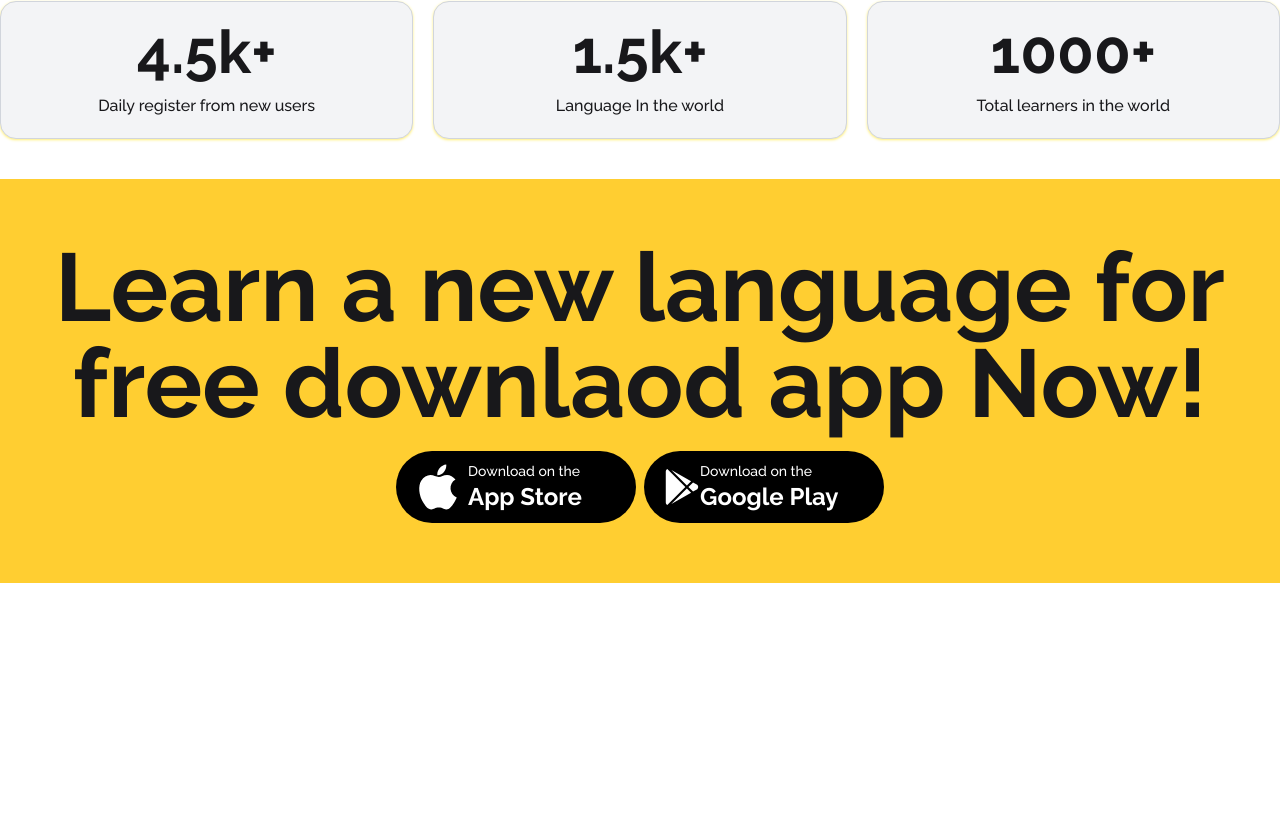
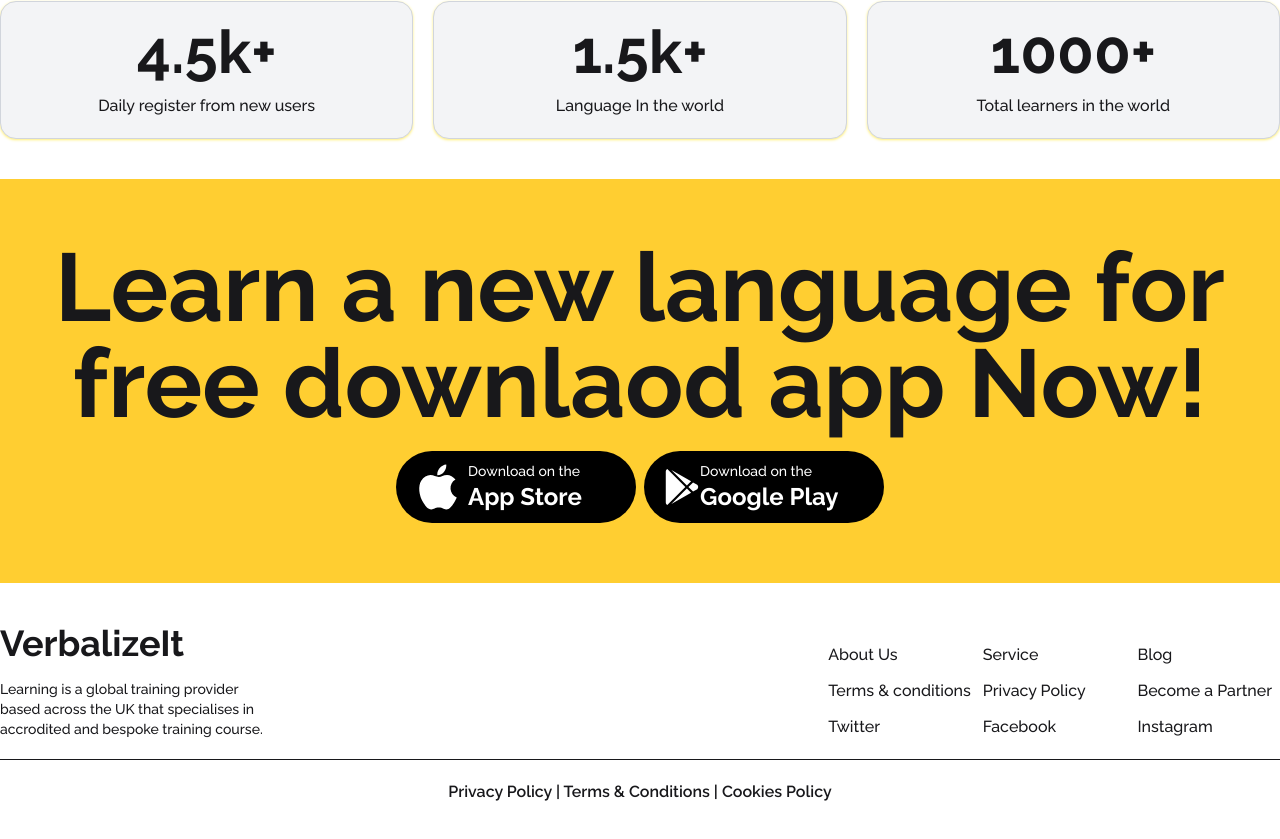
Before and after one commit to amitchandradas2004/Verbalizelt-Language-Learning-WebApp-by-react, a React (Vite) app: page / in a window 1280 px wide. Shown: the part 2326-3165 px from the top of the page. Before the commit the page ends 2909 px from the top, so only its background shows below. Built offline with nearby package versions, Linux system fonts and the light colour scheme.

Commit message:
Footer is added

```diff
--- a/src/App.jsx
+++ b/src/App.jsx
@@ -1,4 +1,5 @@
 import "./App.css";
+import Footer from "./Components/Footer/Footer";
 import Hero from "./Components/Hero/Hero";
 import Learn from "./Components/Learn/Learn";
 import Learning from "./Components/Learning/Learning";
@@ -13,6 +14,7 @@ function App() {
       <Learning></Learning>
       <NewLanguage></NewLanguage>
       <Learn></Learn>
+      <Footer></Footer>
     </>
   );
 }
--- /dev/null
+++ b/src/Components/Footer/Footer.jsx
@@ -0,0 +1,53 @@
+import React from "react";
+
+const Footer = () => {
+  return (
+    <footer className="container mx-auto py-10">
+      <div className="flex flex-col md:flex-row justify-between items-center mb-5 text-center md:text-start">
+        <div className="space-y-4">
+          <h2 className="text-4xl font-bold">VerbalizeIt</h2>
+          <p className="text-sm font-medium">
+            Learning is a global training provider <br /> based across the UK
+            that specialises in <br /> accrodited and bespoke training course.
+          </p>
+        </div>
+        <div className="grid grid-cols-2 md:grid-cols-3 text-center md:text-start gap-3 font-medium mt-5">
+          <a href="#">
+            <p>About Us</p>
+          </a>
+          <a href="#">
+            <p>Service</p>
+          </a>
+          <a href="#">
+            <p>Blog</p>
+          </a>
+          <a href="#">
+            <p>Terms & conditions</p>
+          </a>
+          <a href="#">
+            <p>Privacy Policy</p>
+          </a>
+          <a href="#">
+            <p>Become a Partner</p>
+          </a>
+          <a href="#">
+            <p>Twitter</p>
+          </a>
+          <a href="#">
+            <p>Facebook</p>
+          </a>
+          <a href="#">
+            <p>Instagram</p>
+          </a>
+        </div>
+      </div>
+      <hr />
+      <p className="mt-5 text-center font-semibold">
+        <a href="#">Privacy Policy</a> | <a href="#">Terms & Conditions</a> |{" "}
+        <a href="#">Cookies Policy</a>{" "}
+      </p>
+    </footer>
+  );
+};
+
+export default Footer;
--- a/src/Components/Learn/Learn.jsx
+++ b/src/Components/Learn/Learn.jsx
@@ -4,7 +4,9 @@ import { IoLogoApple } from "react-icons/io";
 
 const Learn = () => {
   return (
-    <div className="bg-[#FFCE31] py-15 mt-10">
+    <div className="bg-[#FFCE31]">
+      {" "}
+      <div className=" py-15 mt-10 container mx-auto">
         <h2 className="text-7xl lg:text-8xl font-bold text-center">
           Learn a new language for free downlaod app Now!
         </h2>
@@ -31,6 +33,7 @@ const Learn = () => {
           </div>
         </div>
       </div>
+    </div>
   );
 };
 
```
Lines whose indentation alone changed are shown as unchanged.
